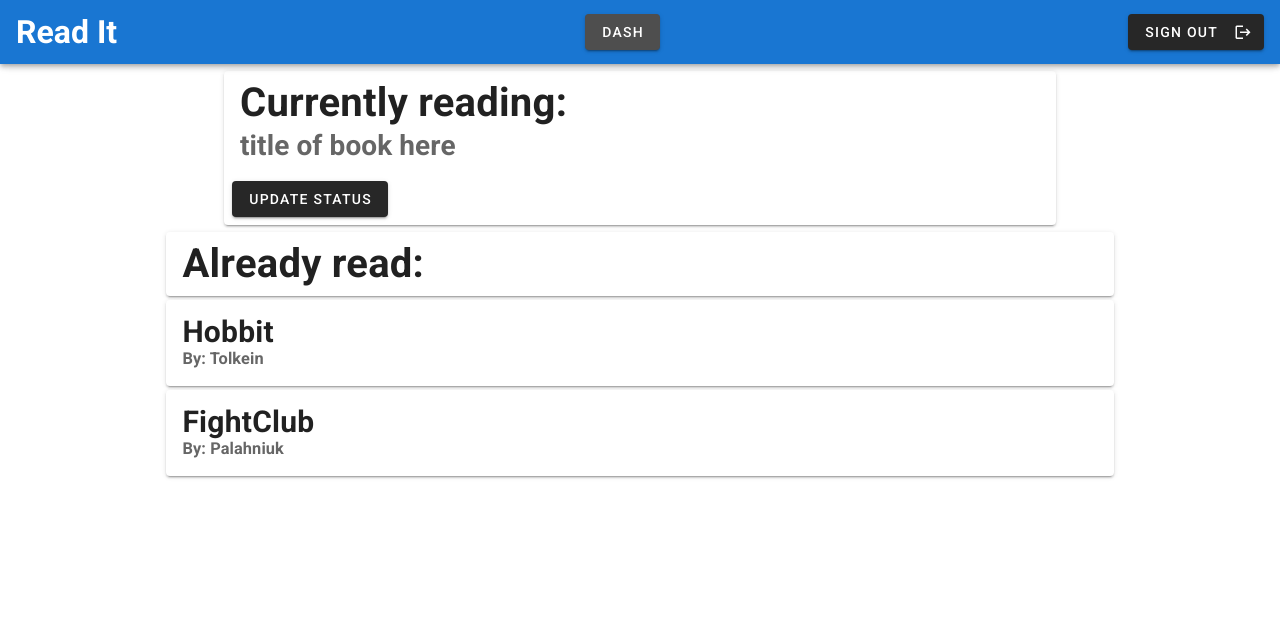
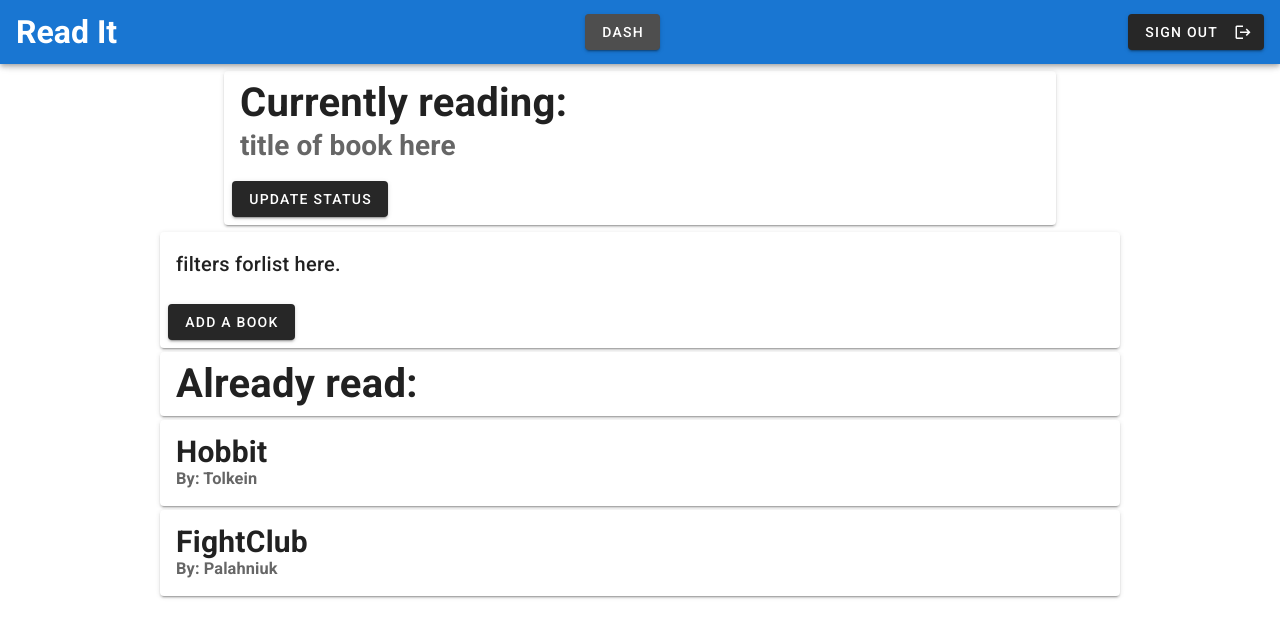
Before and after one commit to Holgermueller/HolgerMuellerWriter, a Vue app: page /dashboard in a window 1280 px wide. Shown: the top 638 px of the page. Built offline with nearby package versions, Linux system fonts and the light colour scheme.

Commit message:
added some dom elements

```diff
--- a/src/components/DashComponents/AddABook.vue
+++ b/src/components/DashComponents/AddABook.vue
@@ -16,11 +16,25 @@
           <v-form ref="form">
             <v-container>
               <v-row>
-                <v-text-field v-model="title"> </v-text-field>
+                <v-text-field
+                  id="title"
+                  v-model="title"
+                  outlined
+                  clearable
+                  placeholder="Title..."
+                >
+                </v-text-field>
               </v-row>
 
               <v-row>
-                <v-text-field v-model="author"> </v-text-field>
+                <v-text-field
+                  id="author"
+                  v-model="author"
+                  outlined
+                  clearable
+                  placeholder="Author"
+                >
+                </v-text-field>
               </v-row>
             </v-container>
           </v-form>
@@ -28,7 +42,7 @@
 
         <v-card-actions>
           <v-btn>Cancel</v-btn>
-          v-spacer
+          <v-spacer> </v-spacer>
           <v-btn @click.prevent="addBook">Add book</v-btn>
         </v-card-actions>
       </v-card>
--- a/src/components/DashComponents/BooksRead.vue
+++ b/src/components/DashComponents/BooksRead.vue
@@ -40,12 +40,12 @@ export default {
 
 <style scoped>
 .section-header {
-  width: 74%;
+  width: 75%;
   margin: 4px auto;
 }
 
 .book-card {
-  width: 74%;
+  width: 75%;
   margin: 4px auto;
 }
 </style>
--- /dev/null
+++ b/src/components/DashComponents/Filters.vue
@@ -0,0 +1,35 @@
+<template>
+  <div>
+    <v-card class="filter-display">
+      <v-card-title>
+        filters forlist here.
+      </v-card-title>
+      <v-card-actions>
+        <AddBook />
+      </v-card-actions>
+    </v-card>
+  </div>
+</template>
+
+<script>
+import AddBook from "./AddABook.vue";
+
+export default {
+  name: "AlreadyReadFilters",
+
+  components: {
+    AddBook,
+  },
+
+  data() {
+    return {};
+  },
+};
+</script>
+
+<style scoped>
+.filter-display {
+  width: 75%;
+  margin: 2px auto;
+}
+</style>
--- a/src/components/Dashboard.vue
+++ b/src/components/Dashboard.vue
@@ -1,6 +1,8 @@
 <template>
   <div>
     <CurrentlyReadingDisplay />
+
+    <Filters />
 
     <BooksReadDisplay />
   </div>
@@ -8,6 +10,7 @@
 
 <script>
 import CurrentlyReadingDisplay from "./DashComponents/CurrentlyReading.vue";
+import Filters from "./DashComponents/Filters.vue";
 import BooksReadDisplay from "./DashComponents/BooksRead.vue";
 
 export default {
@@ -15,6 +18,7 @@ export default {
 
   components: {
     CurrentlyReadingDisplay,
+    Filters,
     BooksReadDisplay,
   },
 };
```
